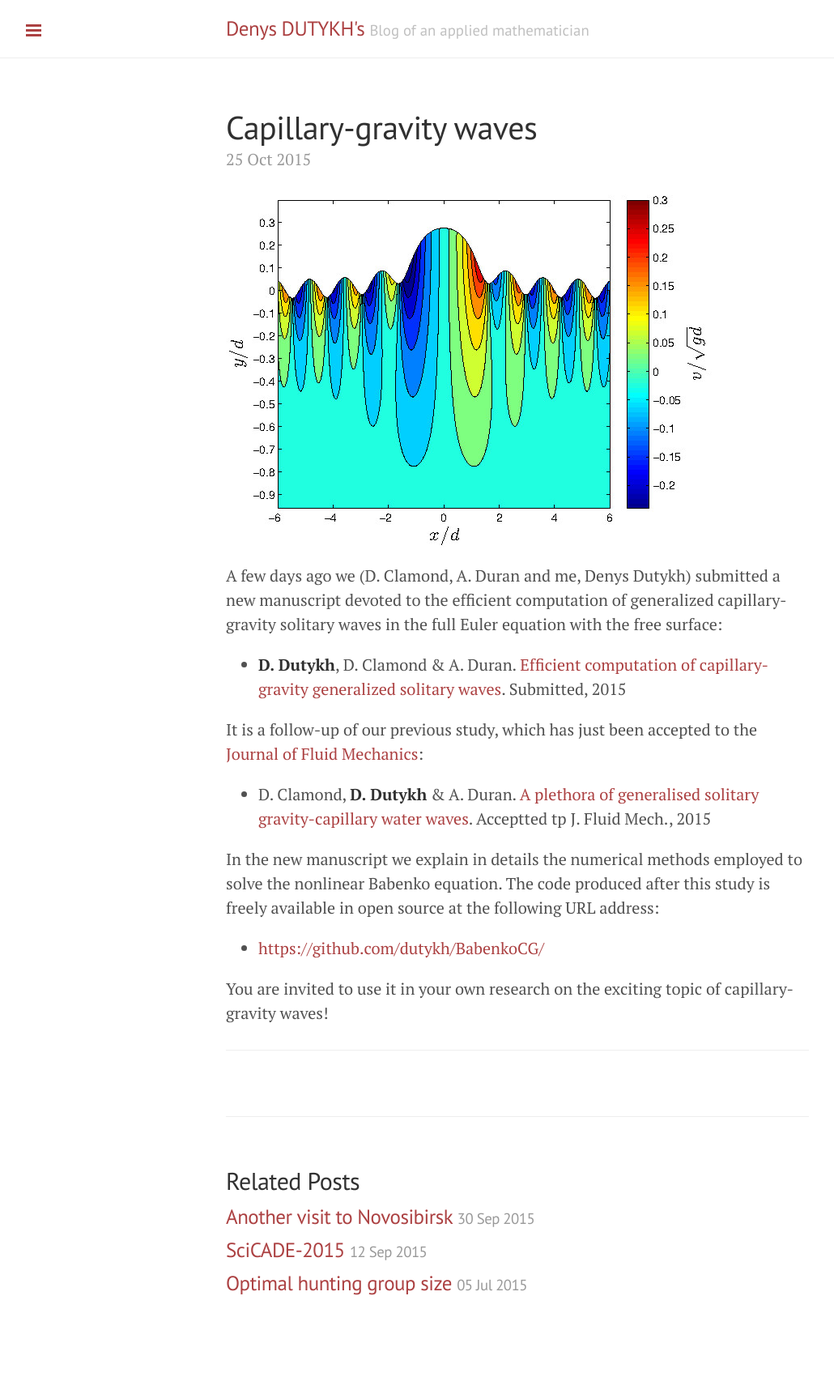
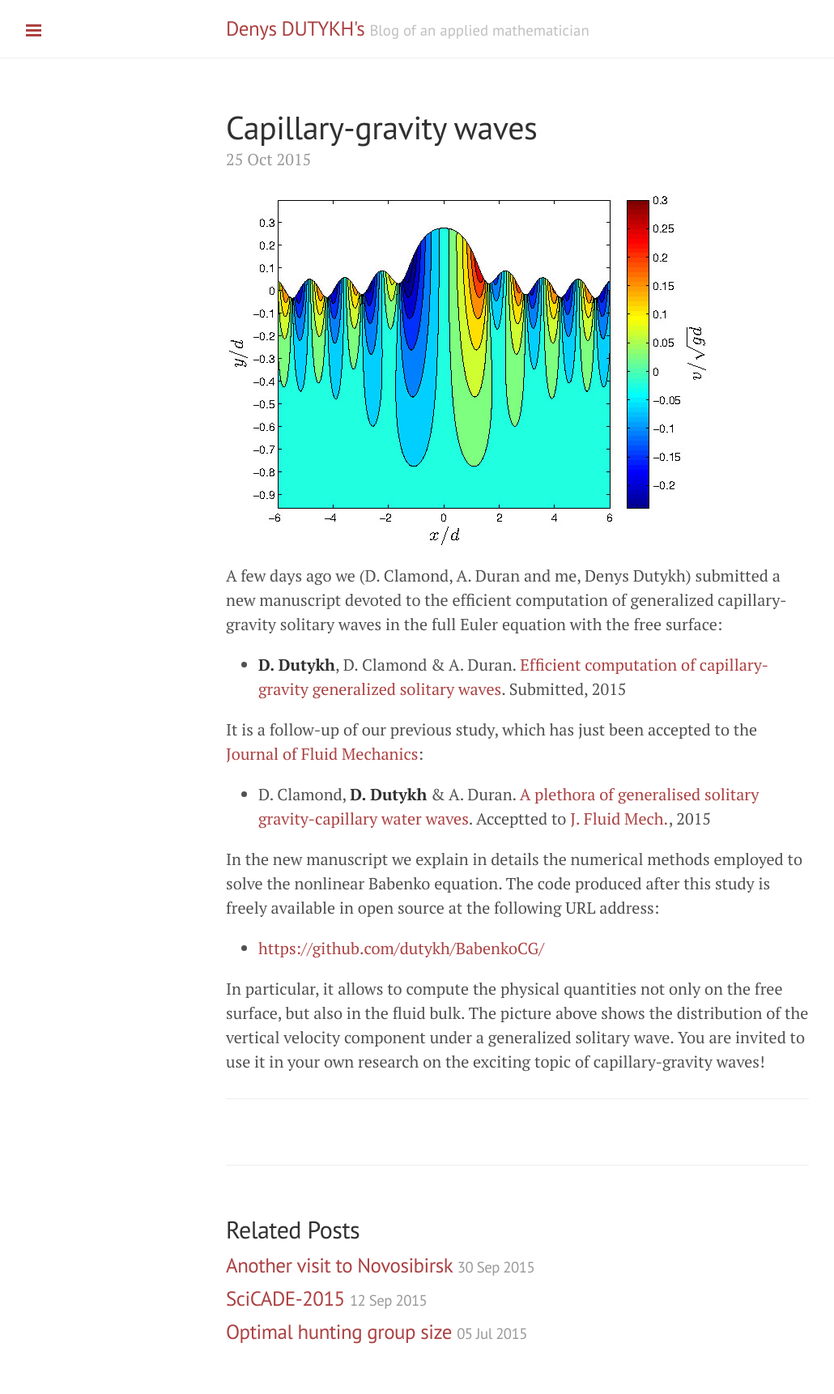
Before and after one commit to dutykh/dutykh.github.io, a Jekyll site: the page built from _posts/2015-10-25-BabenkoCG2.md, in a window 1280 px wide. Shown: the whole page at 81% size, without its empty margins (1-1031 px from the left). Built offline with Jekyll 4.4.1, drawn with Linux system fonts in a browser that asks for light colours; Markdown is read by kramdown in place of the engine named in the settings; comment, search, counter and statistics services are not loaded; before the commit the page ends 1661 px from its top, so only the background shows below that.

Commit message:
Babenko2 post

```diff
--- a/_posts/2015-10-25-BabenkoCG2.md
+++ b/_posts/2015-10-25-BabenkoCG2.md
@@ -11,12 +11,12 @@ A few days ago we (D. Clamond, A. Duran and me, Denys Dutykh) submitted a new ma
 
 It is a follow-up of our previous study, which has just been accepted to the [Journal of Fluid Mechanics](http://journals.cambridge.org/action/displayBackIssues?jid=flm):
 
-* D. Clamond, **D. Dutykh** & A. Duran. [A plethora of generalised solitary gravity-capillary water waves](https://hal.archives-ouvertes.fr/hal-01081798/). Acceptted tp J. Fluid Mech., 2015
+* D. Clamond, **D. Dutykh** & A. Duran. [A plethora of generalised solitary gravity-capillary water waves](https://hal.archives-ouvertes.fr/hal-01081798/). Acceptted to [J. Fluid Mech.](http://journals.cambridge.org/action/displayBackIssues?jid=flm), 2015
 
 In the new manuscript we explain in details the numerical methods employed to solve the nonlinear Babenko equation. The code produced after this study is freely available in open source at the following URL address:
 
 * [https://github.com/dutykh/BabenkoCG/](https://github.com/dutykh/BabenkoCG/)
 
-You are invited to use it in your own research on the exciting topic of capillary-gravity waves!
+In particular, it allows to compute the physical quantities not only on the free surface, but also in the fluid bulk. The picture above shows the distribution of the vertical velocity component under a generalized solitary wave. You are invited to use it in your own research on the exciting topic of capillary-gravity waves!
 
 ---
```
